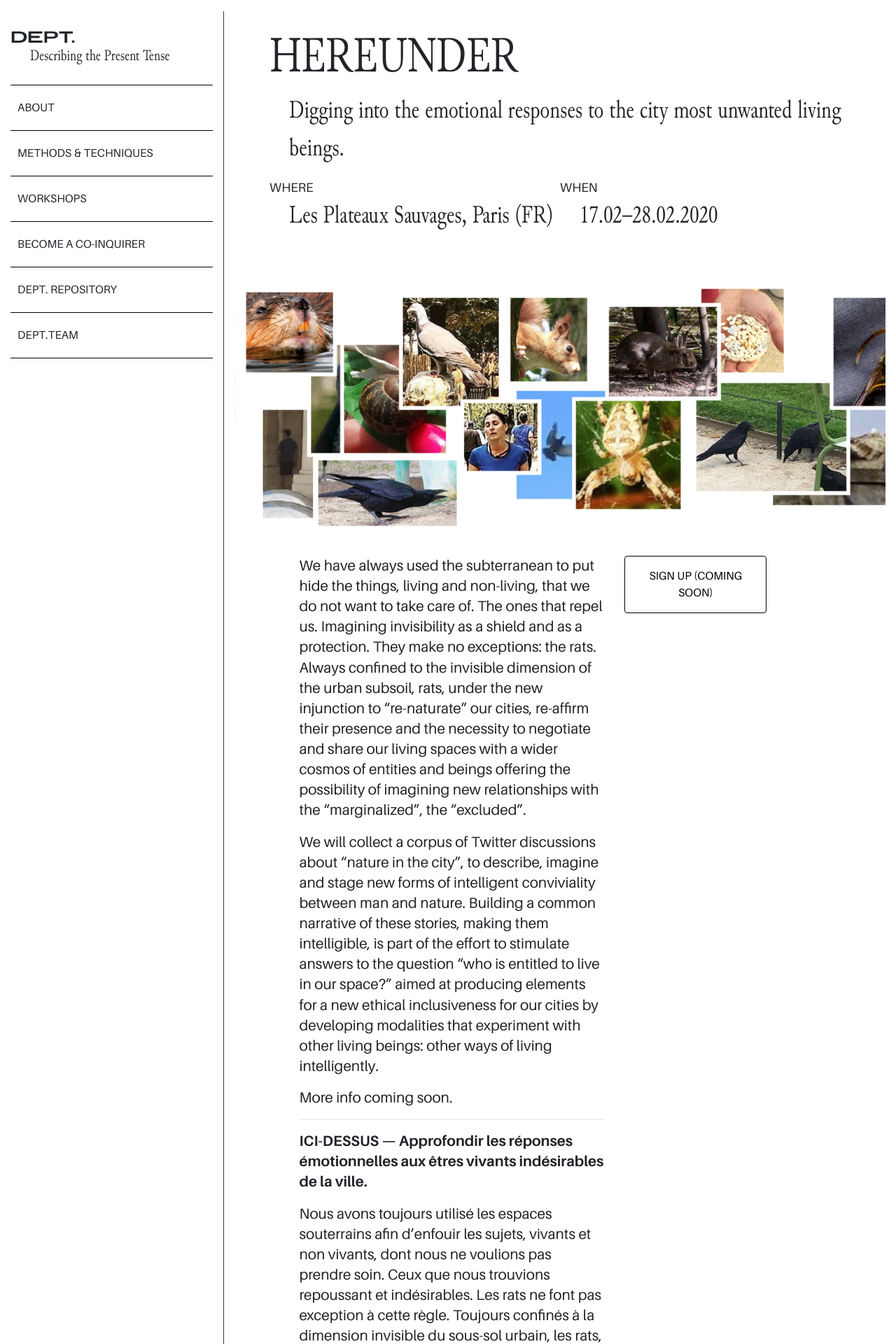
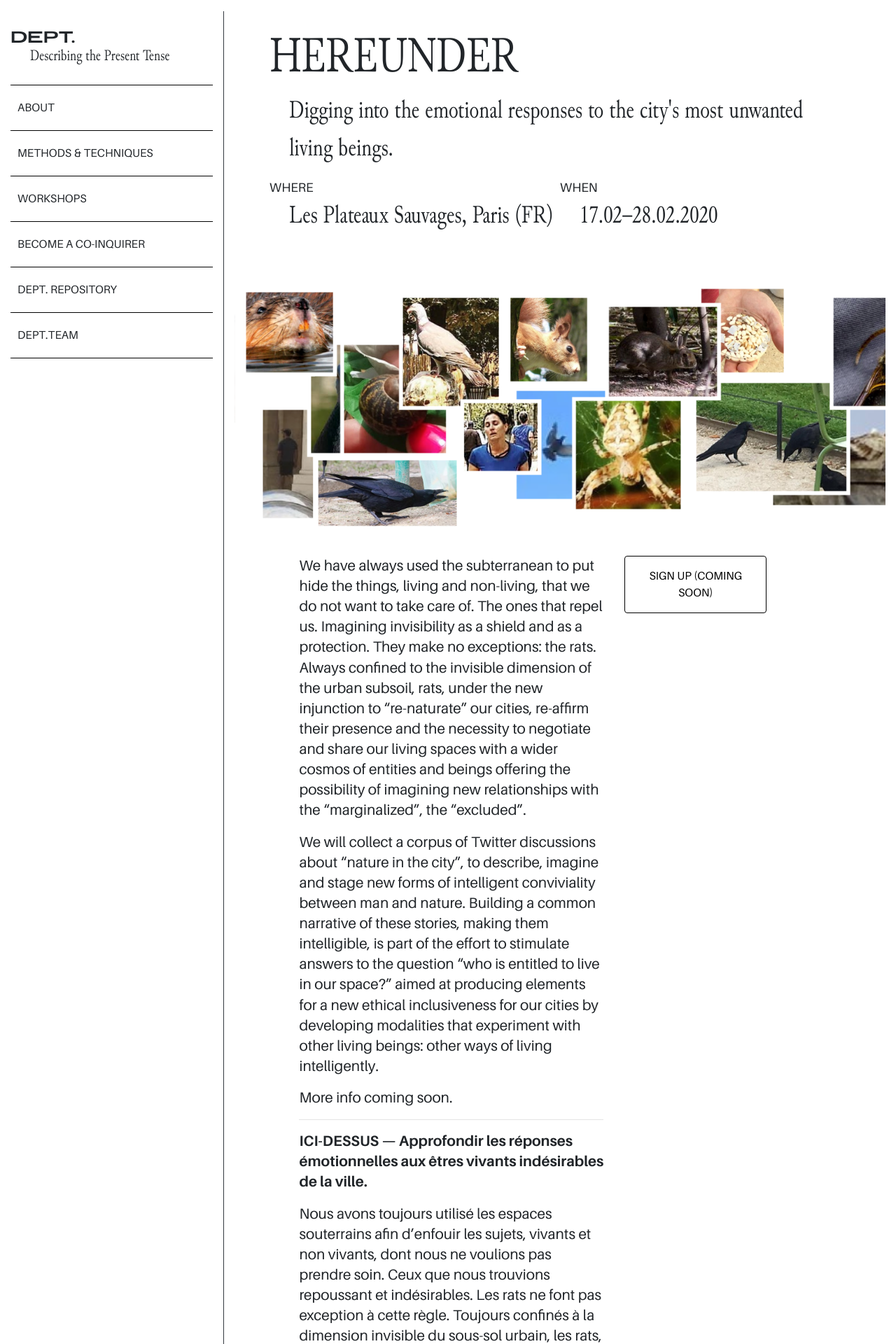
Before and after one commit to monitor/dept, a Jekyll site: the page built from _workshops/here-under.md, in a window 1280 px wide. Shown: the top 1920 px of the page at 70% size. Built offline with Jekyll 4.4.1, drawn with Linux system fonts in a browser that asks for light colours; some web fonts are replaced.

```diff
--- a/_workshops/here-under.md
+++ b/_workshops/here-under.md
@@ -1,6 +1,6 @@
 ---
 title: HEREUNDER
-subtitle: Digging into the emotional responses to the city most unwanted living beings.
+subtitle: Digging into the emotional responses to the city's most unwanted living beings.
 where: Les Plateaux Sauvages, Paris (FR)
 start_date: 2020-02-17
 end_date: 2020-02-28
```
